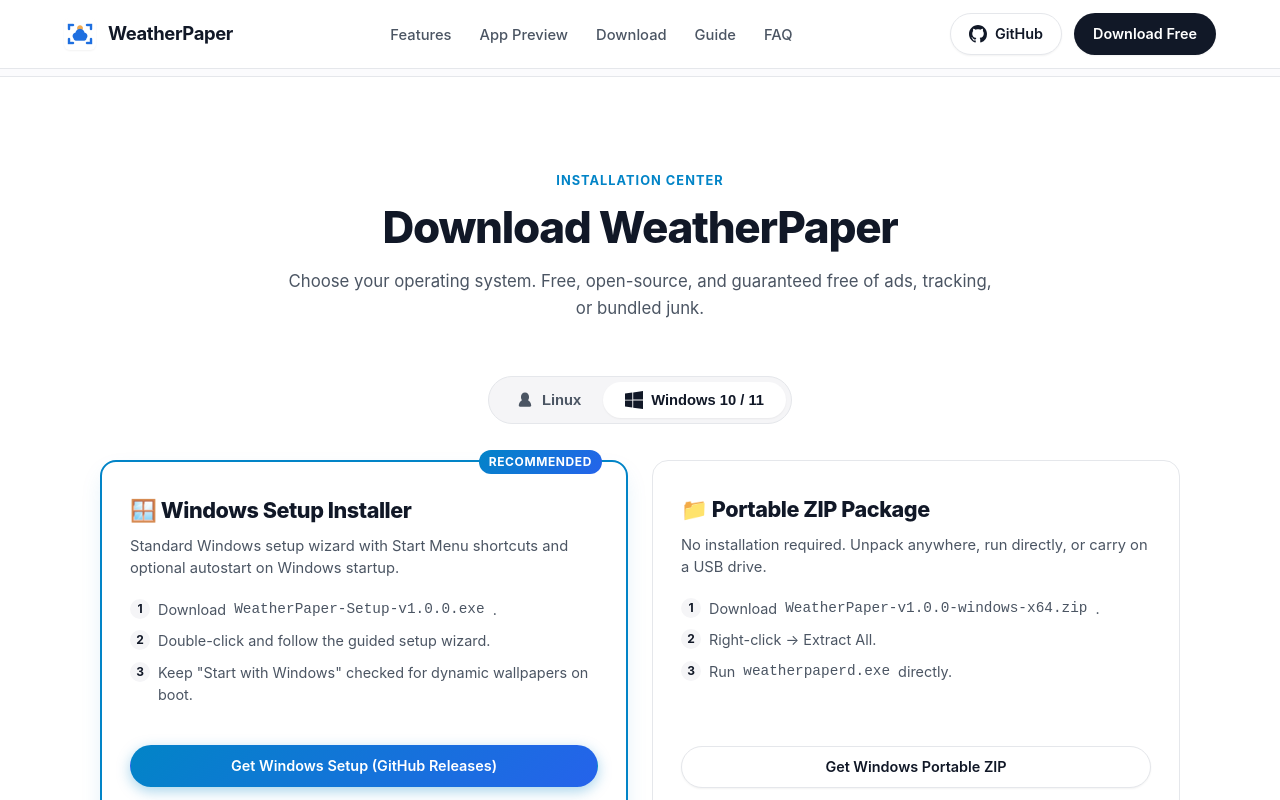
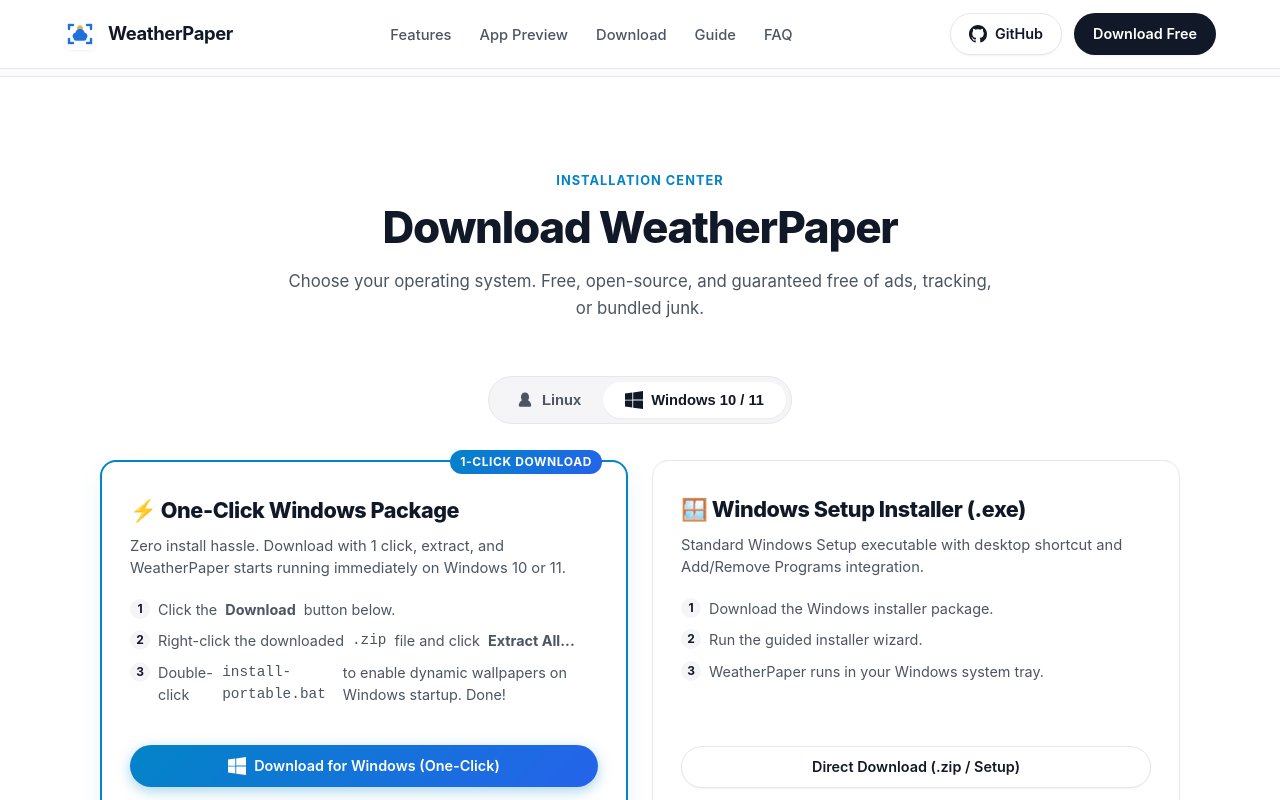
Before and after one commit to Anas-Gazi/WeatherPaper, a plain HTML site: page website/index.html in a window 1280 px wide. Both pictures are taken after a click on the button "Windows 10 / 11". Shown: the part 2474-3274 px from the top of the page. Drawn offline with Linux system fonts and the light colour scheme.

Commit message:
feat(windows): provide direct 1-click download package and simplified setup for Windows 10/11

```diff
--- a/website/index.html
+++ b/website/index.html
@@ -270,39 +270,42 @@
 
       <!-- Windows Install Cards Panel -->
       <div class="install-cards-grid" id="windows-install-panel" style="display: none;">
-        <!-- 1. Windows Setup Wizard -->
+        <!-- 1. Windows One-Click Download -->
         <div class="install-card recommended">
-          <span class="card-badge">Recommended</span>
-          <h3 class="install-card-title">🪟 Windows Setup Installer</h3>
-          <p class="install-card-desc">Standard Windows setup wizard with Start Menu shortcuts and optional autostart on Windows startup.</p>
+          <span class="card-badge">1-Click Download</span>
+          <h3 class="install-card-title">⚡ One-Click Windows Package</h3>
+          <p class="install-card-desc">Zero install hassle. Download with 1 click, extract, and WeatherPaper starts running immediately on Windows 10 or 11.</p>
 
           <ul class="install-steps">
-            <li><span class="step-number">1</span> Download <code>WeatherPaper-Setup-v1.0.0.exe</code>.</li>
-            <li><span class="step-number">2</span> Double-click and follow the guided setup wizard.</li>
-            <li><span class="step-number">3</span> Keep "Start with Windows" checked for dynamic wallpapers on boot.</li>
+            <li><span class="step-number">1</span> Click the <strong>Download</strong> button below.</li>
+            <li><span class="step-number">2</span> Right-click the downloaded <code>.zip</code> file and click <strong>Extract All...</strong></li>
+            <li><span class="step-number">3</span> Double-click <code>install-portable.bat</code> to enable dynamic wallpapers on Windows startup. Done!</li>
           </ul>
 
           <div class="card-footer-action">
-            <a href="https://github.com/Anas-Gazi/WeatherPaper/releases/tag/v0.1.0" class="btn btn-accent" style="width: 100%;">
-              Get Windows Setup (GitHub Releases)
+            <a href="https://github.com/Anas-Gazi/WeatherPaper/releases/download/v0.1.0/WeatherPaper-v1.0.0-windows-x64.zip" class="btn btn-accent" style="width: 100%;">
+              <svg width="18" height="18" viewBox="0 0 24 24" fill="currentColor">
+                <path d="M0 3.449L9.75 2.1v9.451H0m10.949-9.602L24 0v11.4H10.949M0 12.6h9.75v9.451L0 20.699M10.949 12.6H24V24l-13.051-1.802"/>
+              </svg>
+              Download for Windows (One-Click)
             </a>
           </div>
         </div>
 
-        <!-- 2. Windows Portable ZIP -->
+        <!-- 2. Windows Setup Information -->
         <div class="install-card">
-          <h3 class="install-card-title">📁 Portable ZIP Package</h3>
-          <p class="install-card-desc">No installation required. Unpack anywhere, run directly, or carry on a USB drive.</p>
+          <h3 class="install-card-title">🪟 Windows Setup Installer (.exe)</h3>
+          <p class="install-card-desc">Standard Windows Setup executable with desktop shortcut and Add/Remove Programs integration.</p>
 
           <ul class="install-steps">
-            <li><span class="step-number">1</span> Download <code>WeatherPaper-v1.0.0-windows-x64.zip</code>.</li>
-            <li><span class="step-number">2</span> Right-click → Extract All.</li>
-            <li><span class="step-number">3</span> Run <code>weatherpaperd.exe</code> directly.</li>
+            <li><span class="step-number">1</span> Download the Windows installer package.</li>
+            <li><span class="step-number">2</span> Run the guided installer wizard.</li>
+            <li><span class="step-number">3</span> WeatherPaper runs in your Windows system tray.</li>
           </ul>
 
           <div class="card-footer-action">
-            <a href="https://github.com/Anas-Gazi/WeatherPaper/releases/tag/v0.1.0" class="btn btn-secondary" style="width: 100%;">
-              Get Windows Portable ZIP
+            <a href="https://github.com/Anas-Gazi/WeatherPaper/releases/download/v0.1.0/WeatherPaper-v1.0.0-windows-x64.zip" class="btn btn-secondary" style="width: 100%;">
+              Direct Download (.zip / Setup)
             </a>
           </div>
         </div>
--- a/website/js/script.js
+++ b/website/js/script.js
@@ -60,16 +60,16 @@
     const winBtn = document.querySelector('.os-toggle-btn[data-os="windows"]');
     if (winBtn) winBtn.click();
     if (heroDownloadBtn) {
-      heroDownloadBtn.href = 'https://github.com/Anas-Gazi/WeatherPaper/releases/tag/v0.1.0';
+      heroDownloadBtn.href = 'https://github.com/Anas-Gazi/WeatherPaper/releases/download/v0.1.0/WeatherPaper-v1.0.0-windows-x64.zip';
       heroDownloadBtn.innerHTML = `
         <svg width="18" height="18" viewBox="0 0 24 24" fill="currentColor">
           <path d="M0 3.449L9.75 2.1v9.451H0m10.949-9.602L24 0v11.4H10.949M0 12.6h9.75v9.451L0 20.699M10.949 12.6H24V24l-13.051-1.802"/>
         </svg>
-        Download for Windows
+        Download for Windows (One-Click)
       `;
     }
     if (heroDownloadMeta) {
-      heroDownloadMeta.textContent = 'v0.1.0 • Windows 10 & 11 • Portable & Setup';
+      heroDownloadMeta.textContent = 'v0.1.0 • Windows 10 & 11 (64-bit) • 1-Click Download';
     }
   } else {
     // Visitor is on Linux / Default
```
Also changed, not shown: 3 other files.
